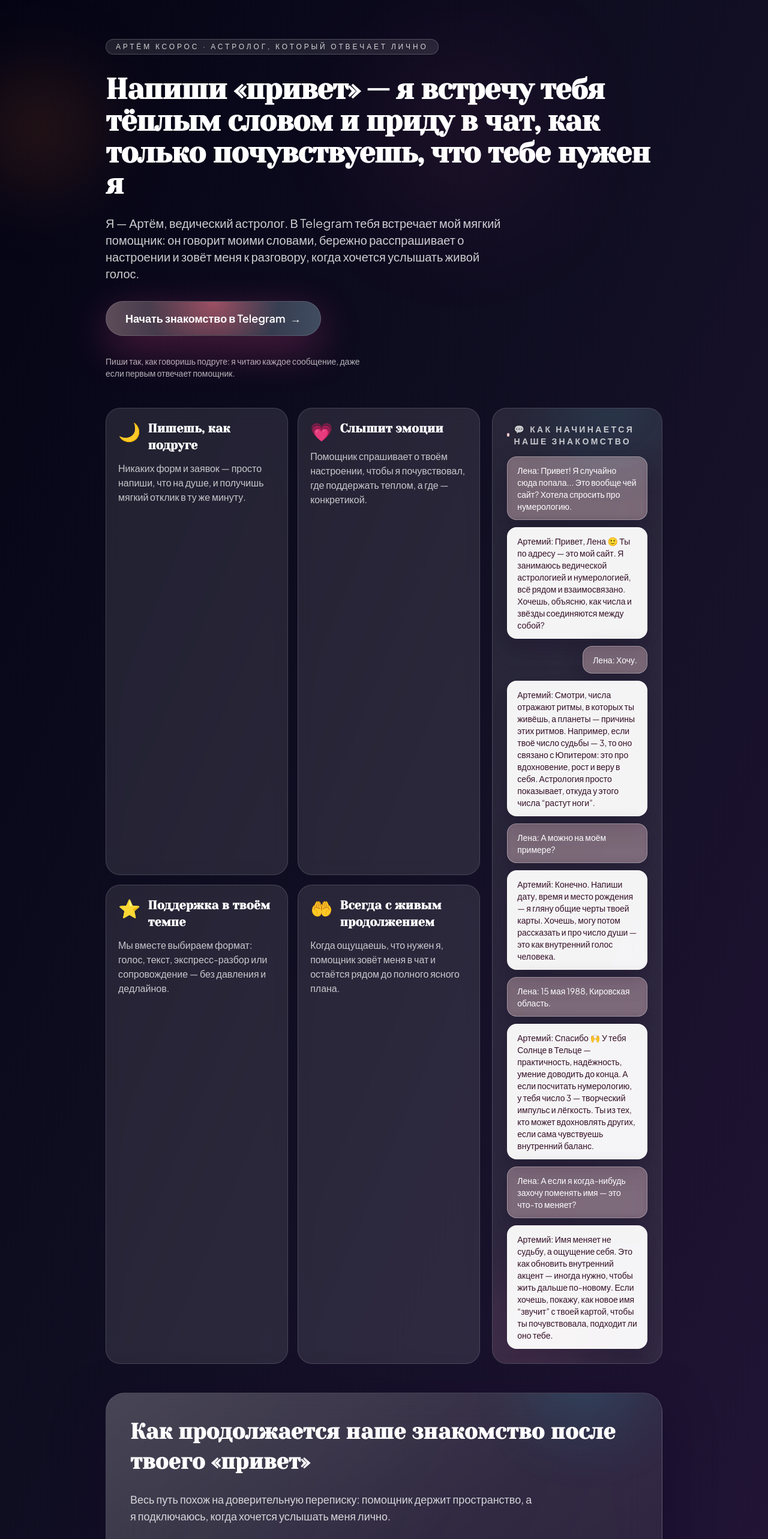
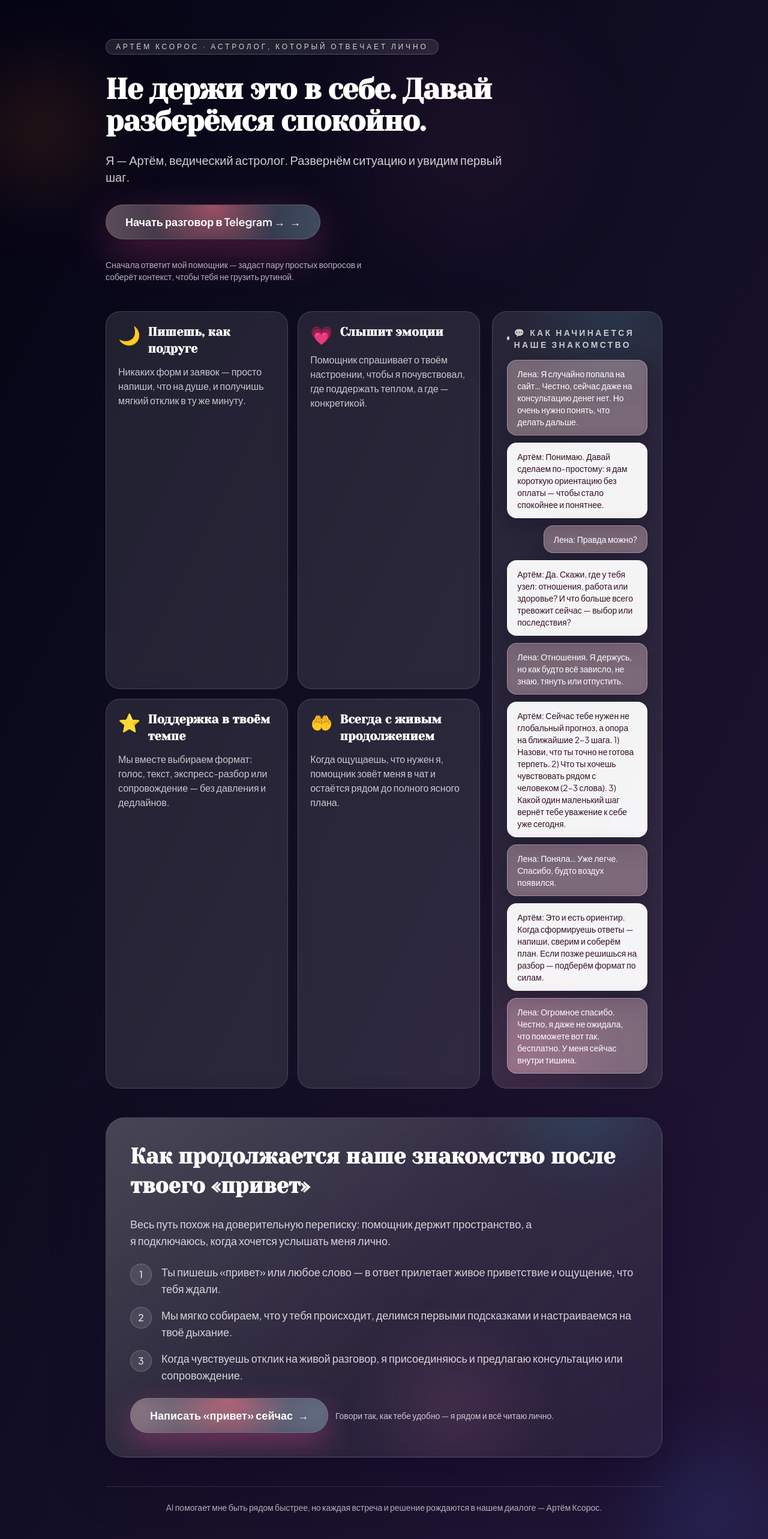
Before and after one commit to DEOZMSK/ksoros-landing-, a Next.js app: page / in a window 1280 px wide. Shown: the top 2566 px of the page at 60% size. Built offline with nearby package versions, Linux system fonts and the light colour scheme; no server answers.

Commit message:
Update hero and chat copy

```diff
--- a/content/site-config.ts
+++ b/content/site-config.ts
@@ -48,14 +48,14 @@ export const siteConfig: SiteConfig = {
       "Артём Ксорос · астролог, который отвечает лично",
     headline:
       process.env.NEXT_PUBLIC_HERO_HEADLINE ??
-      "Напиши «привет» — я встречу тебя тёплым словом и приду в чат, как только почувствуешь, что тебе нужен я",
+      "Не держи это в себе. Давай разберёмся спокойно.",
     subheadline:
       process.env.NEXT_PUBLIC_HERO_SUBHEADLINE ??
-      "Я — Артём, ведический астролог. В Telegram тебя встречает мой мягкий помощник: он говорит моими словами, бережно расспрашивает о настроении и зовёт меня к разговору, когда хочется услышать живой голос.",
-    ctaLabel: process.env.NEXT_PUBLIC_HERO_CTA_LABEL ?? "Начать знакомство в Telegram",
+      "Я — Артём, ведический астролог.\nРазвернём ситуацию и увидим первый шаг.",
+    ctaLabel: process.env.NEXT_PUBLIC_HERO_CTA_LABEL ?? "Начать разговор в Telegram →",
     note:
       process.env.NEXT_PUBLIC_HERO_NOTE ??
-      "Пиши так, как говоришь подруге: я читаю каждое сообщение, даже если первым отвечает помощник.",
+      "Сначала ответит мой помощник — задаст пару простых вопросов и соберёт контекст, чтобы тебя не грузить рутиной.",
   },
   features: [
     {
@@ -91,48 +91,43 @@ export const siteConfig: SiteConfig = {
       {
         sender: "user",
         text:
-          "Лена:\nПривет! Я случайно сюда попала... Это вообще чей сайт? Хотела спросить про нумерологию."
+          "Лена:\nЯ случайно попала на сайт… Честно, сейчас даже на консультацию денег нет. Но очень нужно понять, что делать дальше."
       },
       {
         sender: "bot",
         text:
-          "Артемий:\nПривет, Лена 🙂\nТы по адресу — это мой сайт. Я занимаюсь ведической астрологией и нумерологией, всё рядом и взаимосвязано. Хочешь, объясню, как числа и звёзды соединяются между собой?"
+          "Артём:\nПонимаю. Давай сделаем по-простому: я дам короткую ориентацию без оплаты — чтобы стало спокойнее и понятнее."
       },
       {
         sender: "user",
-        text: "Лена:\nХочу."
+        text: "Лена:\nПравда можно?"
       },
       {
         sender: "bot",
         text:
-          "Артемий:\nСмотри, числа отражают ритмы, в которых ты живёшь, а планеты — причины этих ритмов. Например, если твоё число судьбы — 3, то оно связано с Юпитером: это про вдохновение, рост и веру в себя. Астрология просто показывает, откуда у этого числа “растут ноги”."
+          "Артём:\nДа. Скажи, где у тебя узел: отношения, работа или здоровье? И что больше всего тревожит сейчас — выбор или последствия?"
       },
       {
         sender: "user",
-        text: "Лена:\nА можно на моём примере?"
+        text: "Лена:\nОтношения. Я держусь, но как будто всё зависло, не знаю, тянуть или отпустить."
       },
       {
         sender: "bot",
         text:
-          "Артемий:\nКонечно. Напиши дату, время и место рождения — я гляну общие черты твоей карты. Хочешь, могу потом рассказать и про число души — это как внутренний голос человека."
+          "Артём:\nСейчас тебе нужен не глобальный прогноз, а опора на ближайшие 2–3 шага.\n1) Назови, что ты точно не готова терпеть.\n2) Что ты хочешь чувствовать рядом с человеком (2–3 слова).\n3) Какой один маленький шаг вернёт тебе уважение к себе уже сегодня."
       },
       {
         sender: "user",
-        text: "Лена:\n15 мая 1988, Кировская область."
+        text: "Лена:\nПоняла… Уже легче. Спасибо, будто воздух появился."
       },
       {
         sender: "bot",
         text:
-          "Артемий:\nСпасибо 🙌\nУ тебя Солнце в Тельце — практичность, надёжность, умение доводить до конца. А если посчитать нумерологию, у тебя число 3 — творческий импульс и лёгкость. Ты из тех, кто может вдохновлять других, если сама чувствуешь внутренний баланс."
+          "Артём:\nЭто и есть ориентир. Когда сформируешь ответы — напиши, сверим и соберём план. Если позже решишься на разбор — подберём формат по силам."
       },
       {
         sender: "user",
-        text: "Лена:\nА если я когда-нибудь захочу поменять имя — это что-то меняет?"
-      },
-      {
-        sender: "bot",
-        text:
-          "Артемий:\nИмя меняет не судьбу, а ощущение себя. Это как обновить внутренний акцент — иногда нужно, чтобы жить дальше по-новому. Если хочешь, покажу, как новое имя “звучит” с твоей картой, чтобы ты почувствовала, подходит ли оно тебе."
+        text: "Лена:\nОгромное спасибо. Честно, я даже не ожидала, что поможете вот так, бесплатно. У меня сейчас внутри тишина."
       }
     ]
   },
```
